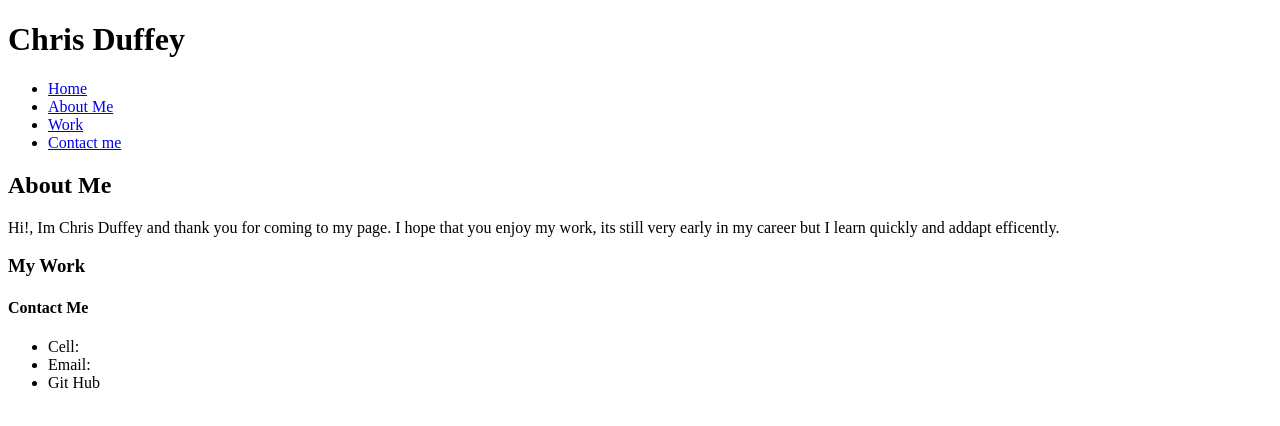
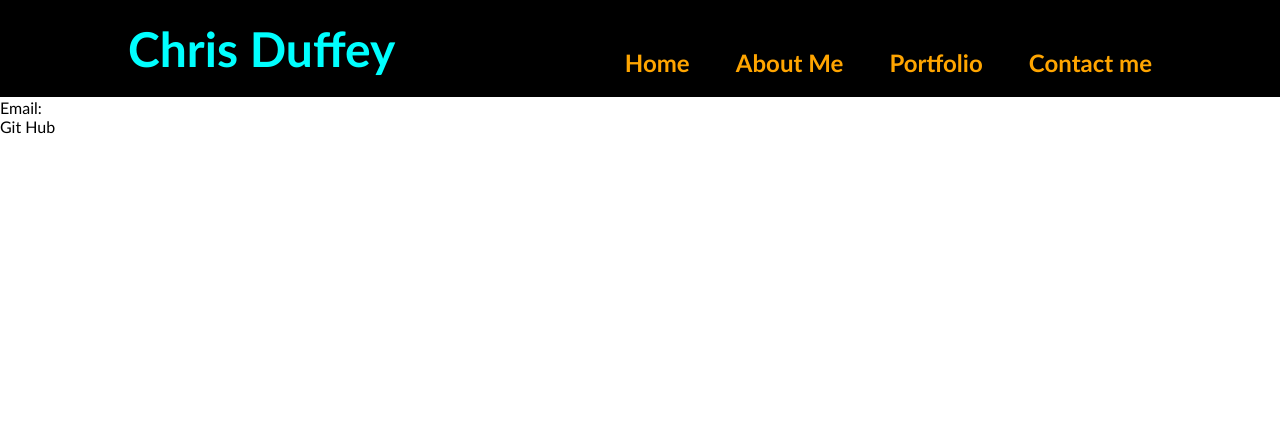
Before and after one commit to chrisduffey/portfolio, a plain HTML site: page index.html in a window 1280 px wide. Drawn offline with Linux system fonts and the light colour scheme; files that its build step writes are made by us from their sources.

Commit message:
navbar css

```diff
--- a/Assets/# style.css
+++ /dev/null
@@ -1,22 +0,0 @@
-* {
-    box-sizing: flex;
-    flex-direction: column;
-}
-
-body {
-    font-family: 'Times New Roman', Times, serif;
-    margin: 0;
-}
-
-header {
-    padding: auto;
-    text-align: left;
-    background-color:darkcyan;
-    color: magenta;
-}
-
-nav {
-    display:flex;
-    justify-content: flex-end;
-    background-color: blueviolet;
-}
--- /dev/null
+++ b/Assets/style.css
@@ -0,0 +1,36 @@
+/* CSS Stle Sheet */
+* {
+    margin: 0%;
+    padding: 0;
+    box-sizing: border-box;
+    font-family: calibri, serif, sans-serif;
+}
+
+header {
+    position: fixed;
+    top: 0;
+    left: 0;
+    width: 100%;
+    display: flex;
+    justify-content:space-between;
+    align-items: end;
+    padding: 20px 10%;
+    text-align:left;
+    background-color:black;
+    color:cyan;
+    z-index: 100;
+    font-size: x-large;
+}
+
+.navbar a {
+    font-size: 80 px;
+    color:orange;
+    font-weight: 900;
+    margin-left: 40px;
+    text-decoration: none;
+    transition:.3s;
+}
+
+.navbar a:hover {
+    color: maroon;
+}
--- a/index.html
+++ b/index.html
@@ -4,30 +4,29 @@
 <head>
     <meta charset="UTF-8">
     <meta name="viewport" content="width=device-width, initial-scale=1.0">
-    <title>Chris Duffey Web Developer</title>
-    <link rel="stylesheet" href="C:\Users\chris\Desktop\bootcamp\repos\portfolio-\Assets\# style.css" />
-    <link rel="stylesheet" href="C:\Users\chris\Desktop\bootcamp\repos\portfolio-\Assets\# reset.css" />
+    <title>Chris Duffey</title>
+    <link rel="stylesheet" href="/repos/portfolio-/Assets/style.css" type="text/css"/>
 </head>
 
 <body>
 
-    <header>
+    <header class="header">
         <h1 class="Chris Duffey">
             Chris Duffey
         </h1>
-        <nav>
-            <ul>
-                <li><a href="#">Home</a></li>
-                <li><a href="#">About Me</a></li>
-                <li><a href="#">Work</a></li>
-                <li><a href="#">Contact me</a></li>
-            </ul>
+        <nav class="navbar">
+                <a href="#" class="active">Home</a>
+                <a href="#">About Me</a>
+                <a href="#">Portfolio</a>
+                <a href="#">Contact me</a>
+
         </nav>
     </header>
 
-    <Main>
-        <section>
-            <h2>About Me</h2>
+
+     <section class="about-me">
+            <div class="about-me-content"
+                <h2> About Me</h2>
             <div>
                 <p>Hi!, Im Chris Duffey and thank you for coming to my page. I hope that you enjoy my work, its still very early in my career but I learn quickly and addapt efficently.
                     </p>
@@ -35,8 +34,8 @@
         </section>
         <section>
             <H3>My Work</H3>
-        </section>
-    </Main>
+    </section>
+
 
     <footer>
         <h4>Contact Me</h4>
```
Also changed, not shown: 1 other file.
